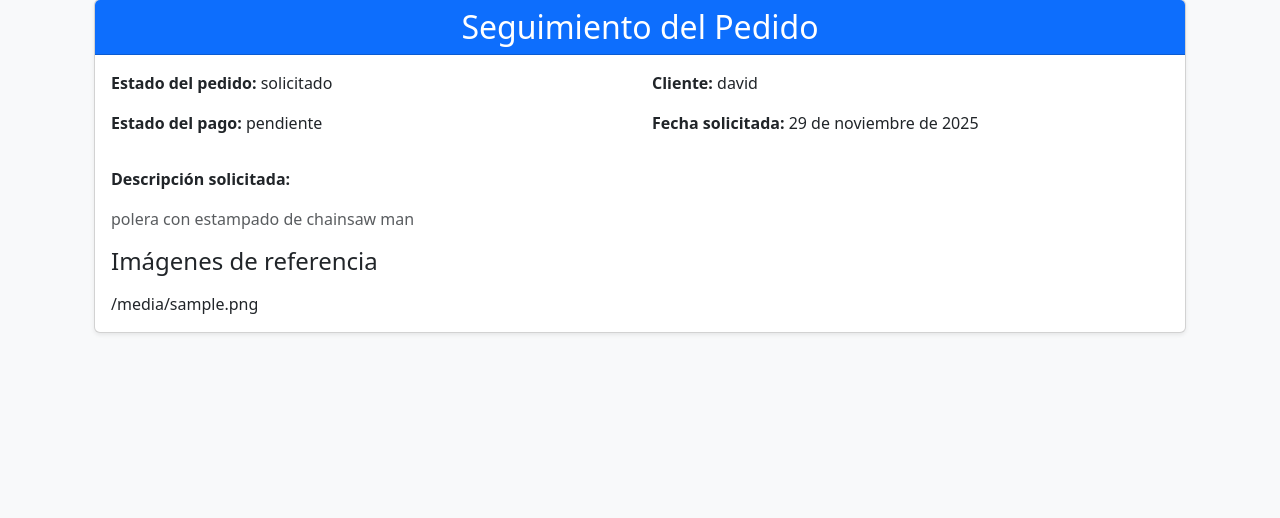
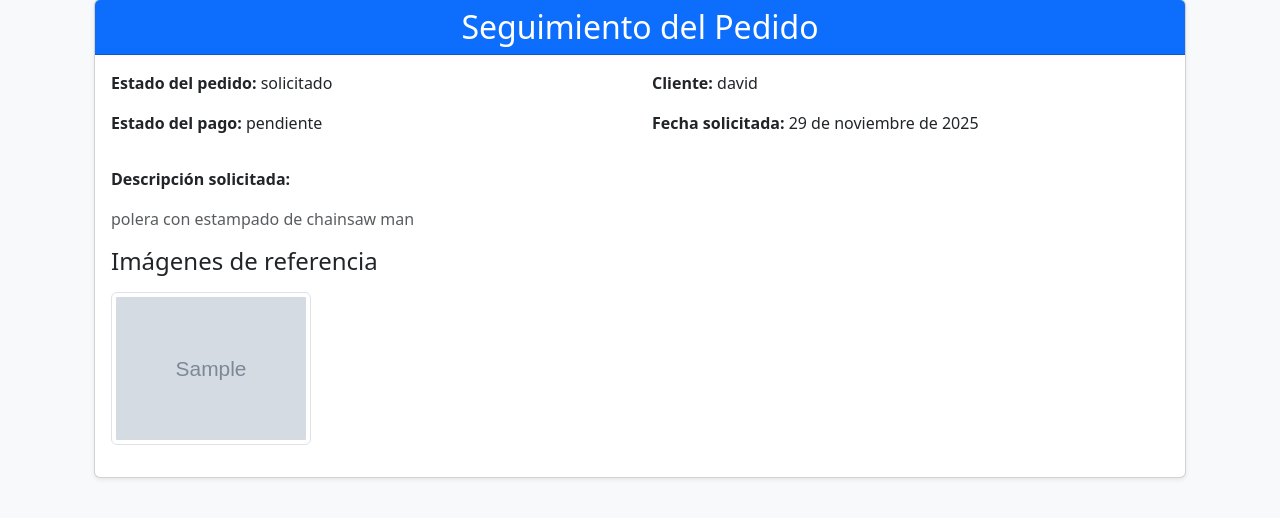
Before and after one commit to DavidLpz22/PruebaTiendaOnline, a Django app: template mainApp/templates/seguimiento.html in a window 1280 px wide. Shown: the part 145-663 px from the top of the page. Run offline with Django 5.2, Linux system fonts and the light colour scheme; data comes from the database, SQL or seed files in the repository; the template is opened without the code that fills it: values that come from a table or form of the project are taken from there, most other values are stand-ins (such as "Sample title", 1, 10 or a date in 2020); grey boxes marked "Sample" are stand-in pictures.

Commit message:
actualización de seguimiento.html, vista de imágenes de referencias
Se Arreglo la vista de imágenes de referencias al momento  haber creado el pedido

```diff
--- a/mainApp/templates/seguimiento.html
+++ b/mainApp/templates/seguimiento.html
@@ -30,7 +30,9 @@
             <h4 class="mb-3">Imágenes de referencia</h4>
             <div class="d-flex flex-wrap">
                 {% for img in imagenes %}
-                    {{ img.imagen.url }}
+                     <div class="me-3 mb-3">
+                        <img src="{{ img.imagen.url }}" alt="Imagen de referencia" class="img-thumbnail" style="max-width: 200px;">
+                    </div>
                 {% empty %}
                     <p>No se subieron imágenes.</p>
                 {% endfor %}
```
